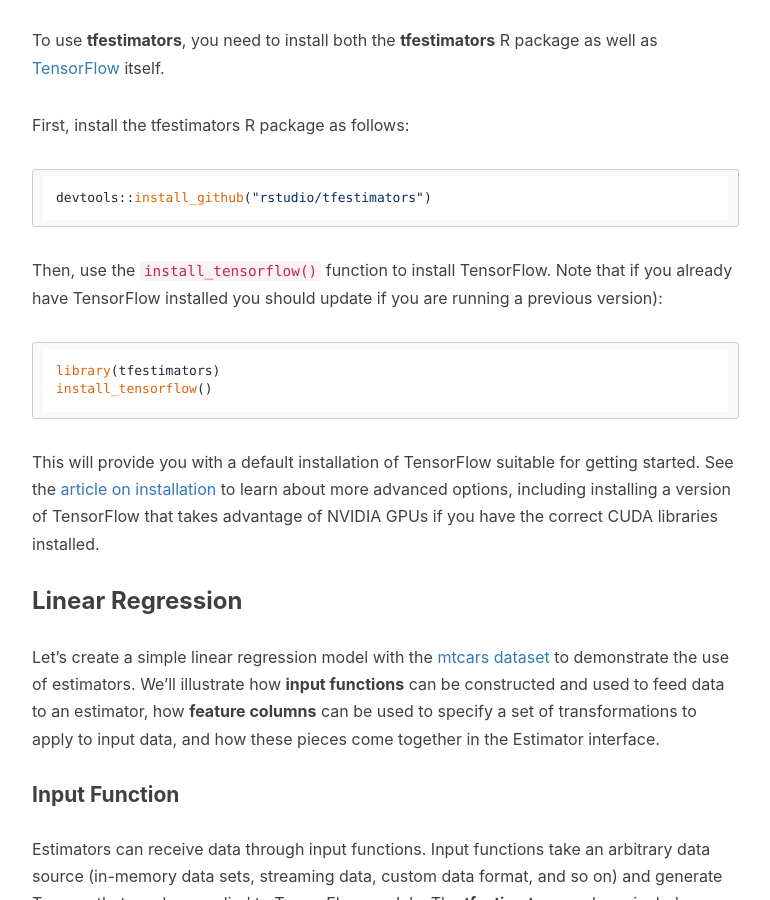
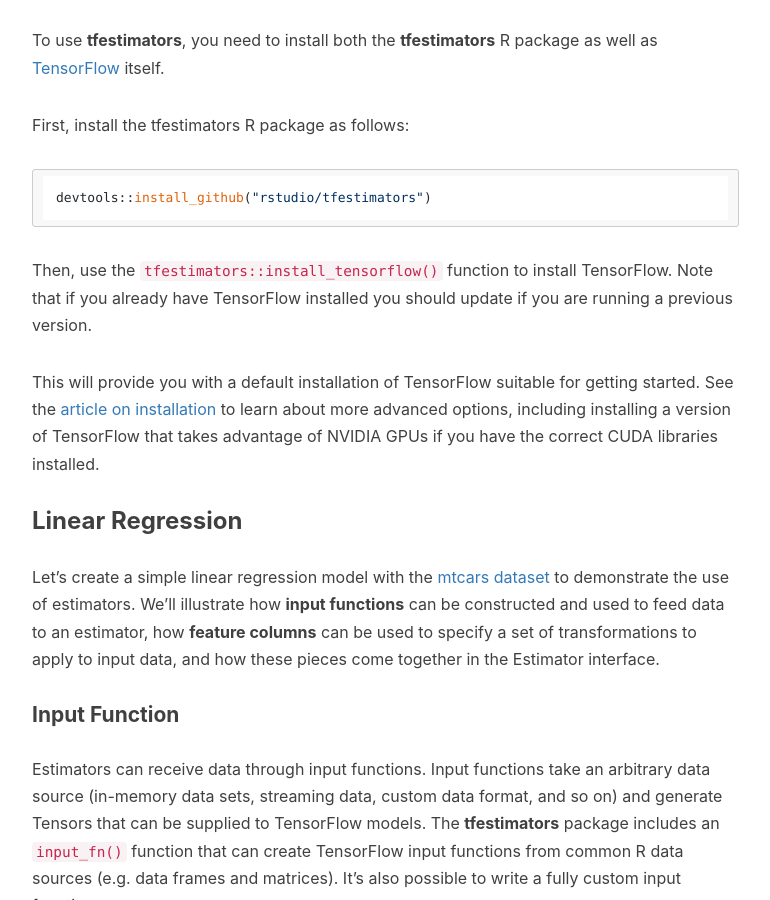
Before and after one commit to terrytangyuan/terrytangyuan.github.com, a Jekyll site: the page built from _posts/2017-08-31-tensorflow-estimators-for-r-first-release.markdown, in a window 1280 px wide and 900 px high, scrolled down 1476 px. Shown: the whole window, without its empty margins (233-1003 px from the left). Built offline with Jekyll 4.4.1, drawn with Linux system fonts in a browser that asks for light colours; nearby versions of some CDN libraries; comment, search, counter and statistics services are not loaded.

Commit message:
Update 2017-08-31-tensorflow-estimators-for-r-first-release.markdown

````diff
--- a/_posts/2017-08-31-tensorflow-estimators-for-r-first-release.markdown
+++ b/_posts/2017-08-31-tensorflow-estimators-for-r-first-release.markdown
@@ -38,12 +38,7 @@
 devtools::install_github("rstudio/tfestimators")
 ```
 
-Then, use the `install_tensorflow()` function to install TensorFlow. Note that if you already have TensorFlow installed you should update if you are running a previous version):
-
-```r
-library(tfestimators)
-install_tensorflow()
-```
+Then, use the `tfestimators::install_tensorflow()` function to install TensorFlow. Note that if you already have TensorFlow installed you should update if you are running a previous version.
 
 This will provide you with a default installation of TensorFlow suitable for getting started. See the [article on installation](https://tensorflow.rstudio.com/installation.html) to learn about more advanced options, including installing a version of TensorFlow that takes advantage of NVIDIA GPUs if you have the correct CUDA libraries installed.
 
````
